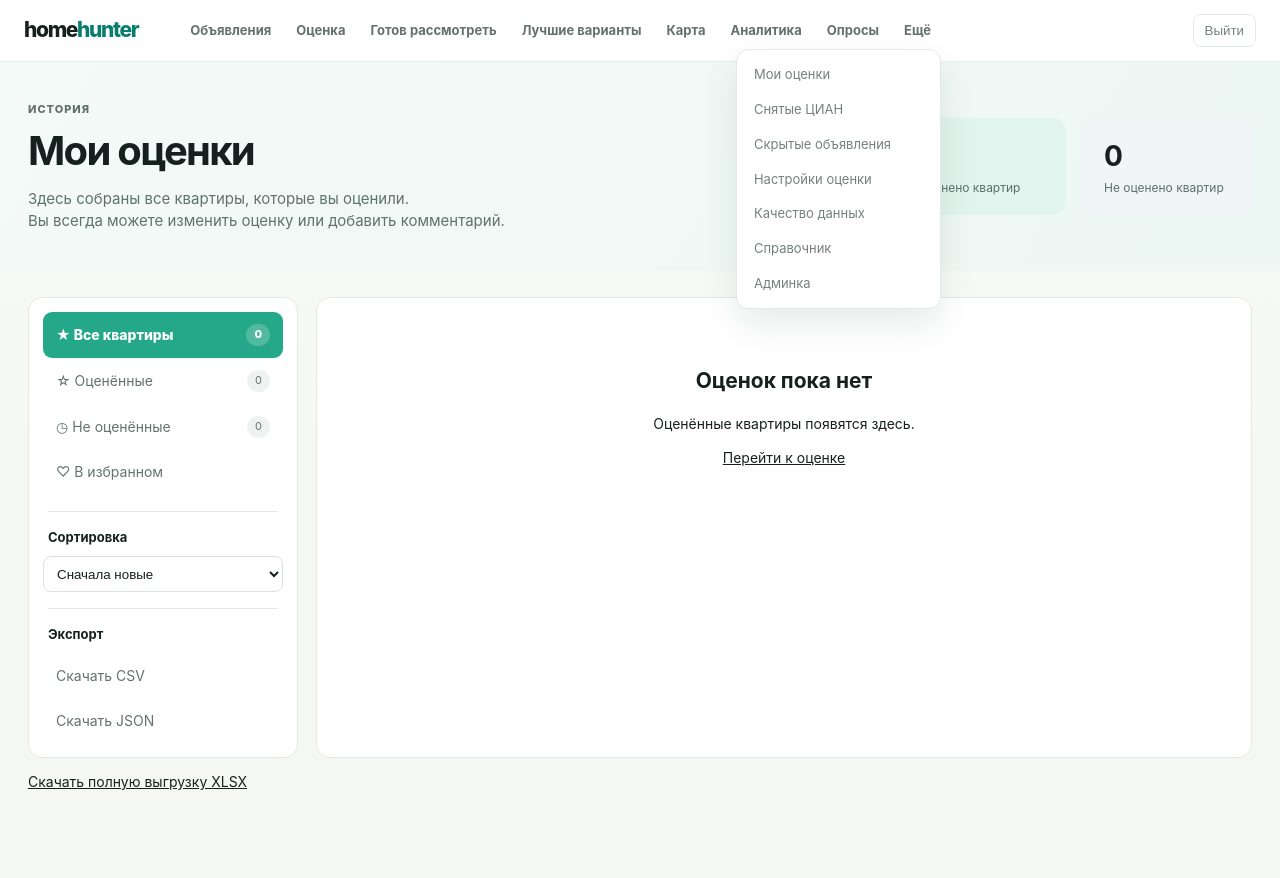
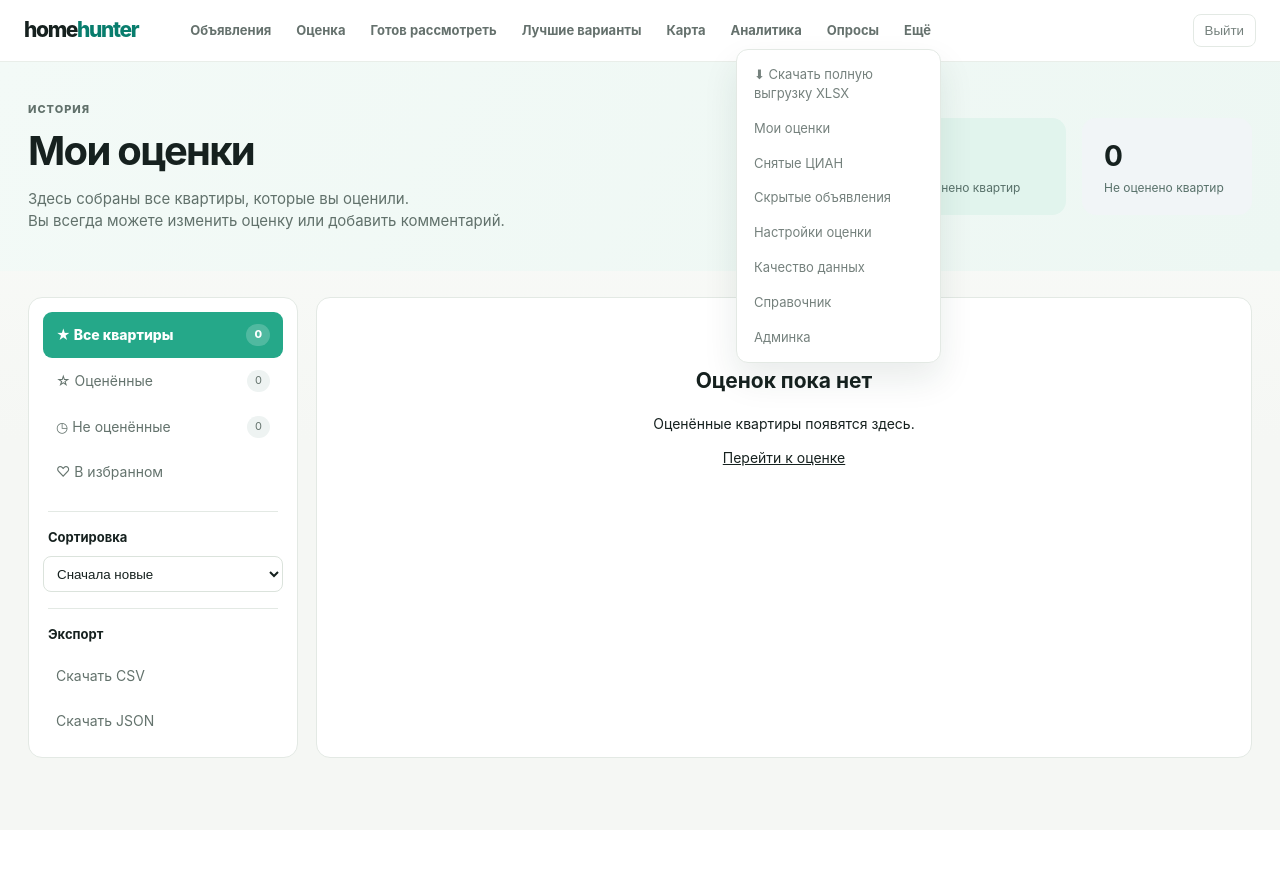
Before and after one commit to EvgrafovAlexander/home-hunter, a Django app: page /my-reviews/ in a window 1280 px wide, after a click on "Ещё". After the commit the page ends 758 px from the top, so only its background shows below. Run offline with Django 5.2, Linux system fonts and the light colour scheme; the visitor is signed in with stand-in values (Sample User, id 1); data that the repository does not hold is empty; parts of the project's set-up code (start-up, migrations or seed data) failed here and were passed over.

Commit message:
Move XLSX export to main navigation

```diff
--- a/listings/templates/listings/base.html
+++ b/listings/templates/listings/base.html
@@ -8,7 +8,7 @@
 </head>
 <body>
   <header class="topbar"><a class="brand" href="{% url 'listing_feed' %}">home<span>hunter</span></a>
-    <nav class="primary-nav"><a href="{% url 'listing_feed' %}">Объявления</a><a href="{% url 'review_queue' %}">Оценка</a><a href="{% url 'consideration_list' %}">Готов рассмотреть</a>{% if request.user.is_staff %}<a href="{% url 'shortlist' %}">Лучшие варианты</a>{% endif %}<a href="{% url 'listing_map' %}">Карта</a><a href="{% url 'dashboard' %}">Аналитика</a>{% if request.user.is_staff %}<a href="{% url 'scan_statistics' %}">Опросы</a>{% endif %}<details><summary>Ещё</summary><div class="nav-menu"><a href="{% url 'my_reviews' %}">Мои оценки</a><a href="{% url 'unavailable_cian_listings' %}">Снятые ЦИАН</a><a href="{% url 'hidden_listing_feed' %}">Скрытые объявления</a><a href="{% url 'scoring_settings' %}">Настройки оценки</a><a href="{% url 'data_quality' %}">Качество данных</a><a href="{% url 'location_directory' %}">Справочник</a><a href="/admin/">Админка</a></div></details></nav>
+    <nav class="primary-nav"><a href="{% url 'listing_feed' %}">Объявления</a><a href="{% url 'review_queue' %}">Оценка</a><a href="{% url 'consideration_list' %}">Готов рассмотреть</a>{% if request.user.is_staff %}<a href="{% url 'shortlist' %}">Лучшие варианты</a>{% endif %}<a href="{% url 'listing_map' %}">Карта</a><a href="{% url 'dashboard' %}">Аналитика</a>{% if request.user.is_staff %}<a href="{% url 'scan_statistics' %}">Опросы</a>{% endif %}<details><summary>Ещё</summary><div class="nav-menu"><a class="nav-export" href="{% url 'market_export_xlsx' %}">⬇ Скачать полную выгрузку XLSX</a><a href="{% url 'my_reviews' %}">Мои оценки</a><a href="{% url 'unavailable_cian_listings' %}">Снятые ЦИАН</a><a href="{% url 'hidden_listing_feed' %}">Скрытые объявления</a><a href="{% url 'scoring_settings' %}">Настройки оценки</a><a href="{% url 'data_quality' %}">Качество данных</a><a href="{% url 'location_directory' %}">Справочник</a><a href="/admin/">Админка</a></div></details></nav>
     <form method="post" action="{% url 'logout' %}">{% csrf_token %}<button class="link-button">Выйти</button></form>
   </header>
   <main>{% block content %}{% endblock %}</main>
--- a/listings/templates/listings/my_reviews.html
+++ b/listings/templates/listings/my_reviews.html
@@ -17,5 +17,4 @@
     document.querySelector('.pending-reviews-list').style.display = 'grid';
   }
 </script>
-<p class="market-export-link"><a class="button" href="{% url 'market_export_xlsx' %}">Скачать полную выгрузку XLSX</a></p>
 {% endblock %}
```
